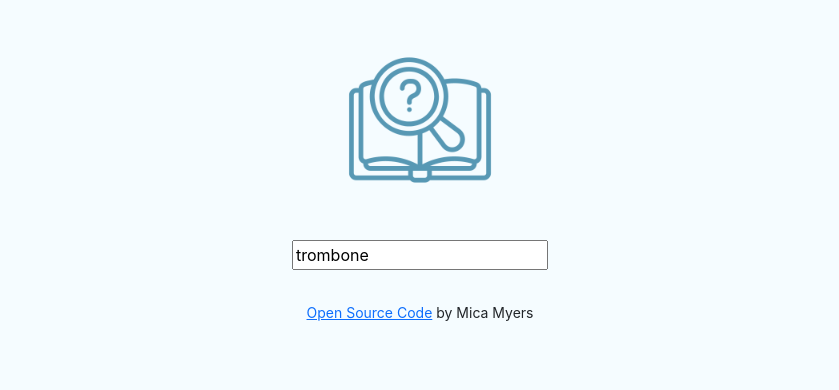
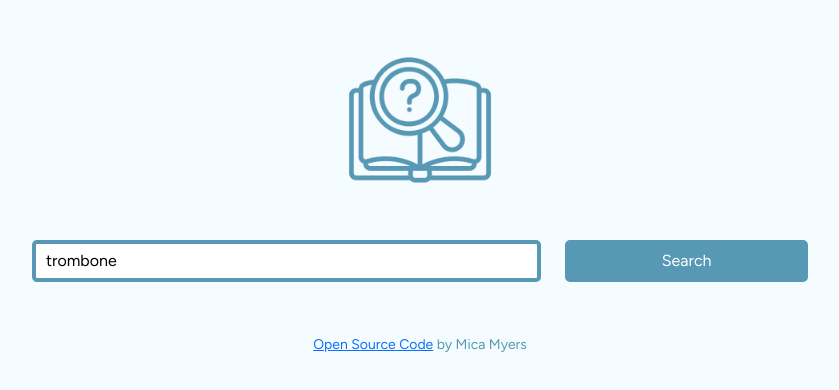
Before and after one commit to micaelajmyers/dictionary-app, a React (Create React App) app: page / in a window 1280 px wide. Shown: the top 390 px of the page, without its empty margins (220-1059 px from the left). Built offline with nearby package versions, Linux system fonts and the light colour scheme; no server answers.

Commit message:
Added CSS and Search Button

```diff
--- a/src/App.css
+++ b/src/App.css
@@ -1,5 +1,10 @@
 body {
-  background-color: #f5fcff;
+  background-color: var(--secondary-color);
+}
+.App {
+  color: var(--primary-color);
+  max-width: 800px;
+  margin: 0 auto;
 }
 .App-header {
   margin: 30px 0;
--- a/src/Dictionary.css
+++ b/src/Dictionary.css
@@ -1,2 +1,36 @@
-.searchBar {
+.search-bar {
+  border: 4px solid var(--primary-color);
+  border-radius: 5px;
+  padding: 5px 10px;
+  width: 100%;
+  margin-bottom: 20px;
 }
+
+.search-btn {
+  background-color: var(--primary-color);
+  color: var(--highlight-color);
+  border: 4px solid var(--primary-color);
+  border-radius: 5px;
+  padding: 5px 10px;
+  width: 100%;
+}
+
+.app-box {
+  border: 4px solid var(--primary-color);
+  border-radius: 5px;
+  padding: 5px 10px;
+  width: 100%;
+  margin-top: 10px;
+}
+
+.audio-player {
+  width: 35px;
+  height: 35px;
+}
+.controls {
+  display: flex;
+  flex-direction: row;
+  align-items: center;
+  width: 100%;
+  margin-top: 10px;
+}
--- a/src/Dictionary.js
+++ b/src/Dictionary.js
@@ -49,12 +49,25 @@ export default function Dictionary(props) {
   if (loaded) {
     return (
       <div className="Dictionary">
-        <form onSubmit={handleSearch} className="searchBar text-center">
-          <input
-            type="search"
-            onChange={handleKeywordChange}
-            defaultValue={props.defaultKeyword}
-          />
+        <form onSubmit={handleSearch} className="text-center">
+          <div className="row">
+            <div className="col-8">
+              <input
+                className="search-bar"
+                type="search"
+                onChange={handleKeywordChange}
+                defaultValue={props.defaultKeyword}
+              />
+            </div>
+            <div className="col-4">
+              <input
+                id="keyword"
+                type="submit"
+                value="Search"
+                className="search-btn"
+              ></input>{" "}
+            </div>
+          </div>
         </form>
 
         <Results results={results} />
--- a/src/Phonetics.js
+++ b/src/Phonetics.js
@@ -3,15 +3,18 @@ import AudioPlayer from "./AudioPlayer";
 
 export default function Phonetics(props) {
   return (
-    <div className="Phonetics">
+    <div className="Phonetics d-flex align-items-center">
       {props.phonetics.map(function (phonetic, index) {
         if (phonetic.audio && phonetic.text) {
           return (
-            <div key={index}>
+            <div
+              className="ps-4 d-flex flex-wrap align-items-center"
+              key={index}
+            >
               <div>
                 <AudioPlayer audio={phonetic.audio} />
               </div>
-              <div>{phonetic.text}</div>
+              <div className="ps-2">{phonetic.text}</div>
             </div>
           );
         } else {
--- a/src/Photos.js
+++ b/src/Photos.js
@@ -3,7 +3,7 @@ import React from "react";
 export default function Photos(props) {
   if (props.photos) {
     return (
-      <div className="Photos">
+      <div className="Photos app-box">
         <div className="row">
           {props.photos.map(function (photo, index) {
             return (
--- a/src/Results.js
+++ b/src/Results.js
@@ -5,11 +5,13 @@ export default function Results(props) {
   if (props.results) {
     return (
       <div className="Results">
-        <h2>{props.results.word}</h2>
-        <Phonetics phonetics={props.results.phonetics} />
+        <div className="app-box">
+          <h2>{props.results.word}</h2>
+          <Phonetics phonetics={props.results.phonetics} />
+        </div>
         {props.results.meanings.map(function (meaning, index) {
           return (
-            <div key={index}>
+            <div key={index} className="app-box">
               <Meaning meaning={meaning} />
             </div>
           );
--- a/src/index.css
+++ b/src/index.css
@@ -1,13 +1,19 @@
+@import url("https://fonts.googleapis.com/css2?family=Figtree:wght@300;400;500;600;700;800;900&display=swap");
+
+:root {
+  --primary-color: #5798b4;
+  --secondary-color: #f5fcff;
+  --highlight-color: #ffffff;
+  --font-family: "Figtree", sans-serif;
+}
 body {
   margin: 0;
-  font-family: -apple-system, BlinkMacSystemFont, 'Segoe UI', 'Roboto', 'Oxygen',
-    'Ubuntu', 'Cantarell', 'Fira Sans', 'Droid Sans', 'Helvetica Neue',
-    sans-serif;
+  font-family: var(--font-family);
   -webkit-font-smoothing: antialiased;
   -moz-osx-font-smoothing: grayscale;
 }
 
 code {
-  font-family: source-code-pro, Menlo, Monaco, Consolas, 'Courier New',
+  font-family: source-code-pro, Menlo, Monaco, Consolas, "Courier New",
     monospace;
 }
```
